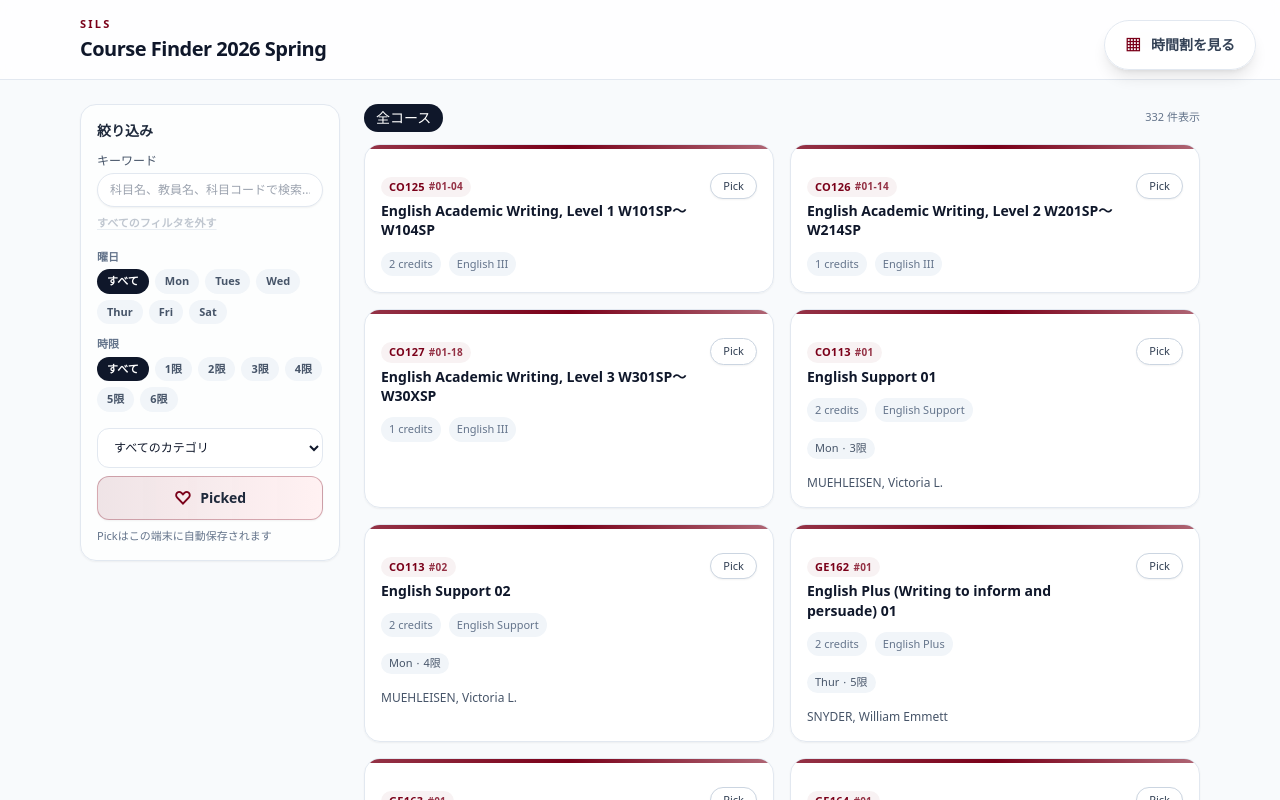
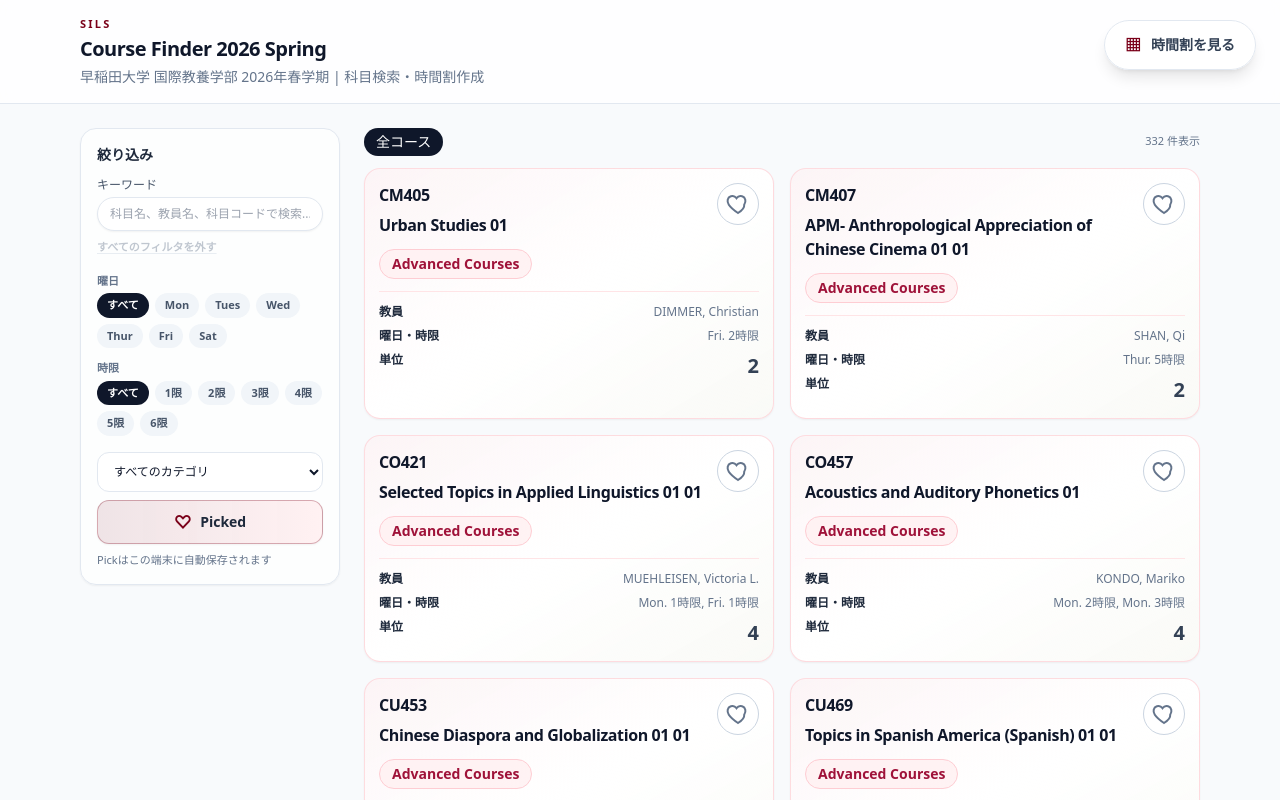
Before and after one commit to Kentad1109/sils-course-finder-2026-spring, a React (Vite) app: page / in a window 1280 px wide. Shown: the top 800 px of the page. Built offline with nearby package versions, Linux system fonts and the light colour scheme.

Commit message:
Polish UI: subtitle, card refinement, and timetable labeling

```diff
--- a/src/App.tsx
+++ b/src/App.tsx
@@ -49,6 +49,10 @@ const DAY_LABELS: Record<Exclude<DayFilter, "ALL">, string> = {
   SAT: "Sat",
 };
 const PERIOD_OPTIONS: Array<Exclude<PeriodFilter, "ALL">> = [1, 2, 3, 4, 5, 6];
+const AREA_PRIORITY: Record<string, number> = {
+  "Advanced Courses": 0,
+  "Intermediate Courses": 1,
+};
 
 function App() {
   const [keyword, setKeyword] = useState("");
@@ -151,7 +155,14 @@ function App() {
       list = list.filter((c) => favoriteIds.includes(c.id));
     }
 
-    return list;
+    return [...list].sort((a, b) => {
+      const pa = AREA_PRIORITY[a.area] ?? 99;
+      const pb = AREA_PRIORITY[b.area] ?? 99;
+      if (pa !== pb) return pa - pb;
+      if (a.area !== b.area) return a.area.localeCompare(b.area);
+      if (a.code !== b.code) return a.code.localeCompare(b.code);
+      return a.classNumber.localeCompare(b.classNumber);
+    });
   }, [keyword, activeTab, favoriteIds, dayFilter, periodFilter, areaFilter]);
 
   const pickedCourses = useMemo(() => {
@@ -184,23 +195,25 @@ function App() {
       <button
         type="button"
         onClick={() => setActiveTab(activeTab === "TIMETABLE" ? "ALL" : "TIMETABLE")}
-        className="fixed right-4 top-4 z-40 inline-flex items-center gap-2 rounded-full border border-slate-200 bg-white/95 px-3 py-2 text-xs font-semibold text-slate-700 shadow-lg backdrop-blur transition hover:bg-white hover:shadow-xl md:right-6 md:top-5 md:gap-2.5 md:px-5 md:py-3 md:text-sm"
+        className="fixed right-4 top-4 z-40 inline-flex min-h-11 items-center gap-2 rounded-full border border-slate-200 bg-white/95 px-4 py-2.5 text-sm font-semibold text-slate-700 shadow-lg backdrop-blur transition hover:bg-white hover:shadow-xl md:right-6 md:top-5 md:gap-2.5 md:px-5 md:py-3 md:text-sm"
       >
         <span className="text-sm leading-none text-waseda-primary md:text-base">▦</span>
         <span>{activeTab === "TIMETABLE" ? "コース一覧へ" : "時間割を見る"}</span>
       </button>
 
       <header className="border-b border-slate-200 bg-white/80 backdrop-blur">
-        <div className="mx-auto flex max-w-6xl items-center justify-between px-4 py-4">
+        <div className="mx-auto flex max-w-6xl items-center px-4 py-4">
           <div>
             <div className="text-[11px] font-semibold uppercase tracking-[0.2em] text-waseda-primary">
               SILS
             </div>
-            <h1 className="mt-0.5 text-xl font-semibold tracking-tight text-slate-900">
+            <h1 className="mt-0.5 text-lg font-semibold tracking-tight text-slate-900 md:text-xl">
               Course Finder 2026 Spring
             </h1>
+            <p className="mt-1 text-xs font-medium text-slate-500 md:text-sm">
+              早稲田大学 国際教養学部 2026年春学期 | 科目検索・時間割作成
+            </p>
           </div>
-          <div className="text-xs font-semibold text-slate-500">2026 Spring</div>
         </div>
       </header>
 
--- a/src/components/CourseCard.tsx
+++ b/src/components/CourseCard.tsx
@@ -1,5 +1,4 @@
 import type { Course } from "@/types/course";
-import { DayOfWeekBadge } from "./DayOfWeekBadge";
 
 interface Props {
   course: Course;
@@ -7,63 +6,86 @@ interface Props {
   onTogglePick: () => void;
 }
 
+const DAY_LABEL: Record<string, string> = {
+  MON: "Mon.",
+  TUE: "Tues.",
+  WED: "Wed.",
+  THU: "Thur.",
+  FRI: "Fri.",
+  SAT: "Sat.",
+  OTHER: "Other",
+};
+
 export const CourseCard: React.FC<Props> = ({ course, picked, onTogglePick }) => {
   const { code, classNumber, titleEn, titleJa, credits, area, subArea } = course;
 
+  const teachers =
+    course.instructors.length > 0
+      ? course.instructors
+          .map((i) => i.nameEn || i.nameJa || "")
+          .filter(Boolean)
+          .join(", ")
+      : "";
+  const scheduleText =
+    course.meetings.length > 0
+      ? course.meetings
+          .map((m) => {
+            const day = DAY_LABEL[m.dayOfWeek] ?? m.dayOfWeek;
+            const slot = m.period != null ? `${m.period}時限` : m.slotLabel;
+            return `${day} ${slot}`;
+          })
+          .join(", ")
+      : "未定";
+
   return (
-    <div className="flex flex-col gap-3 overflow-hidden rounded-2xl border border-slate-200 bg-white/95 shadow-sm ring-1 ring-slate-900/0 transition hover:-translate-y-0.5 hover:border-waseda-primary/40 hover:shadow-md hover:ring-1 hover:ring-waseda-primary/10">
-      <div className="h-1 w-full bg-gradient-to-r from-waseda-primary/80 via-waseda-primary to-waseda-primary/60" />
-      <div className="flex items-start justify-between gap-3 px-4 pt-3">
-        <div>
-          <div className="inline-flex items-center gap-1 rounded-full bg-waseda-primary/5 px-2 py-0.5 text-[11px] font-semibold uppercase tracking-wide text-waseda-primary">
-            <span>{code}</span>
-            {classNumber && <span className="text-[10px] text-waseda-primary/80">#{classNumber}</span>}
+    <div className="rounded-2xl border border-rose-200/70 bg-gradient-to-br from-rose-50/60 via-white to-amber-50/30 p-3.5 shadow-sm transition hover:border-rose-300/80 hover:shadow-md">
+      <div className="flex items-start justify-between gap-3">
+        <div className="min-w-0">
+          <div className="text-base font-bold tracking-tight text-slate-900">
+            {code}
           </div>
-          <h2 className="mt-1 text-sm font-semibold leading-snug text-slate-900">
-            {titleEn}
+          <h2 className="mt-1.5 text-sm font-semibold leading-snug tracking-tight text-slate-900 md:text-base">
+            {titleEn} {classNumber}
           </h2>
           {titleJa && (
-            <p className="text-xs text-slate-500">{titleJa}</p>
+            <p className="mt-1 text-xs text-slate-500">{titleJa}</p>
           )}
         </div>
         <button
           type="button"
           onClick={onTogglePick}
-          className={`rounded-full border px-3 py-1 text-[11px] font-medium shadow-sm transition ${
+          aria-label={picked ? "Pickを解除" : "Pickする"}
+          className={`shrink-0 rounded-full border p-2 transition ${
             picked
-              ? "border-waseda-primary bg-waseda-primary text-white"
-              : "border-slate-300 bg-white text-slate-700 hover:border-waseda-primary/70 hover:text-waseda-primary"
+              ? "border-waseda-primary bg-waseda-primary/10 text-waseda-primary"
+              : "border-slate-300 bg-white text-slate-500 hover:border-slate-400"
           }`}
         >
-          {picked ? "Pick済み" : "Pick"}
+          <svg viewBox="0 0 24 24" className="h-6 w-6" fill={picked ? "currentColor" : "none"} stroke="currentColor" strokeWidth="2">
+            <path d="M12 21s-6.7-4.35-9.2-8.2C.6 9.5 1.4 5.5 4.8 4.3c2.1-.8 4.4.1 5.7 1.9 1.3-1.8 3.6-2.7 5.7-1.9 3.4 1.2 4.2 5.2 2 8.5C18.7 16.65 12 21 12 21z" />
+          </svg>
         </button>
       </div>
 
-      <div className="flex flex-wrap items-center gap-2 px-4 text-[11px] text-slate-500">
-        <span className="rounded-full bg-slate-100 px-2 py-1 font-medium">
-          {credits} credits
+      <div className="mt-3 inline-flex max-w-full rounded-full border border-rose-200 bg-rose-50/80 px-3 py-1 text-xs font-semibold leading-tight text-rose-800 md:text-sm">
+        <span className="truncate">
+          {area}
+          {subArea ? ` ${subArea}` : ""}
         </span>
-        <span className="rounded-full bg-slate-100 px-2 py-1">
-          {area}
-        </span>
-        {subArea && (
-          <span className="rounded-full bg-slate-50 px-2 py-1">
-            {subArea}
-          </span>
-        )}
       </div>
 
-      <div className="mt-1 flex flex-wrap items-center gap-2 px-4">
-        {course.meetings.map((m, idx) => (
-          <DayOfWeekBadge key={idx} meeting={m} />
-        ))}
+      <div className="mt-3 border-t border-rose-100 pt-3">
+        <div className="grid grid-cols-[84px,1fr] items-start gap-y-2 text-[11px] md:text-xs">
+          <div className="font-semibold text-slate-800">教員</div>
+          <div className="text-right text-slate-500">{teachers || "-"}</div>
+
+          <div className="font-semibold text-slate-800">曜日・時限</div>
+          <div className="text-right text-slate-500">{scheduleText}</div>
+
+          <div className="font-semibold text-slate-800">単位</div>
+          <div className="text-right text-lg font-semibold text-slate-700 md:text-xl">{credits}</div>
+        </div>
       </div>
-
-      {course.instructors.length > 0 && (
-        <p className="mt-1 px-4 pb-4 text-xs text-slate-600">
-          {course.instructors.map((i) => i.nameEn).join(", ")}
-        </p>
-      )}
     </div>
   );
 };
--- a/src/components/DayOfWeekBadge.tsx
+++ b/src/components/DayOfWeekBadge.tsx
@@ -20,8 +20,8 @@ export const DayOfWeekBadge: React.FC<Props> = ({ meeting }) => {
     meeting.period != null ? `${meeting.period}限` : meeting.slotLabel;
 
   return (
-    <span className="inline-flex items-center gap-1 rounded-full bg-slate-100 px-2 py-0.5 text-[11px] text-slate-600">
-      <span className="font-medium">{label}</span>
+    <span className="inline-flex items-center gap-1 rounded-full border border-slate-200 bg-slate-50 px-2 py-0.5 text-[11px] text-slate-600">
+      <span className="font-semibold text-slate-700">{label}</span>
       <span>·</span>
       <span>{period}</span>
     </span>
--- a/src/components/Timetable.tsx
+++ b/src/components/Timetable.tsx
@@ -86,8 +86,8 @@ export function Timetable({ courses, onTogglePick, isPicked }: TimetableProps) {
     courses: Course[];
   } | null>(null);
 
-  const onDemand = courses.filter((c) =>
-    c.meetings.some((m) => m.modality === "ON_DEMAND" || m.period == null)
+  const onDemand = courses.filter(
+    (c) => c.meetings.length > 0 && c.meetings.every((m) => m.modality === "ON_DEMAND")
   );
 
   const byCell = useMemo(() => {
@@ -452,11 +452,8 @@ export function Timetable({ courses, onTogglePick, isPicked }: TimetableProps) {
         <div className="flex items-end justify-between gap-3">
           <div>
             <h3 className="text-sm font-semibold text-slate-900">
-              オンデマンド / 時間未確定
+              フルオンデマンド
             </h3>
-            <p className="mt-1 text-xs text-slate-500">
-              フルオンデマンド、または曜日・時限が空欄のPick科目。
-            </p>
           </div>
           <div className="text-xs text-slate-500">{onDemand.length} 件</div>
         </div>
```
